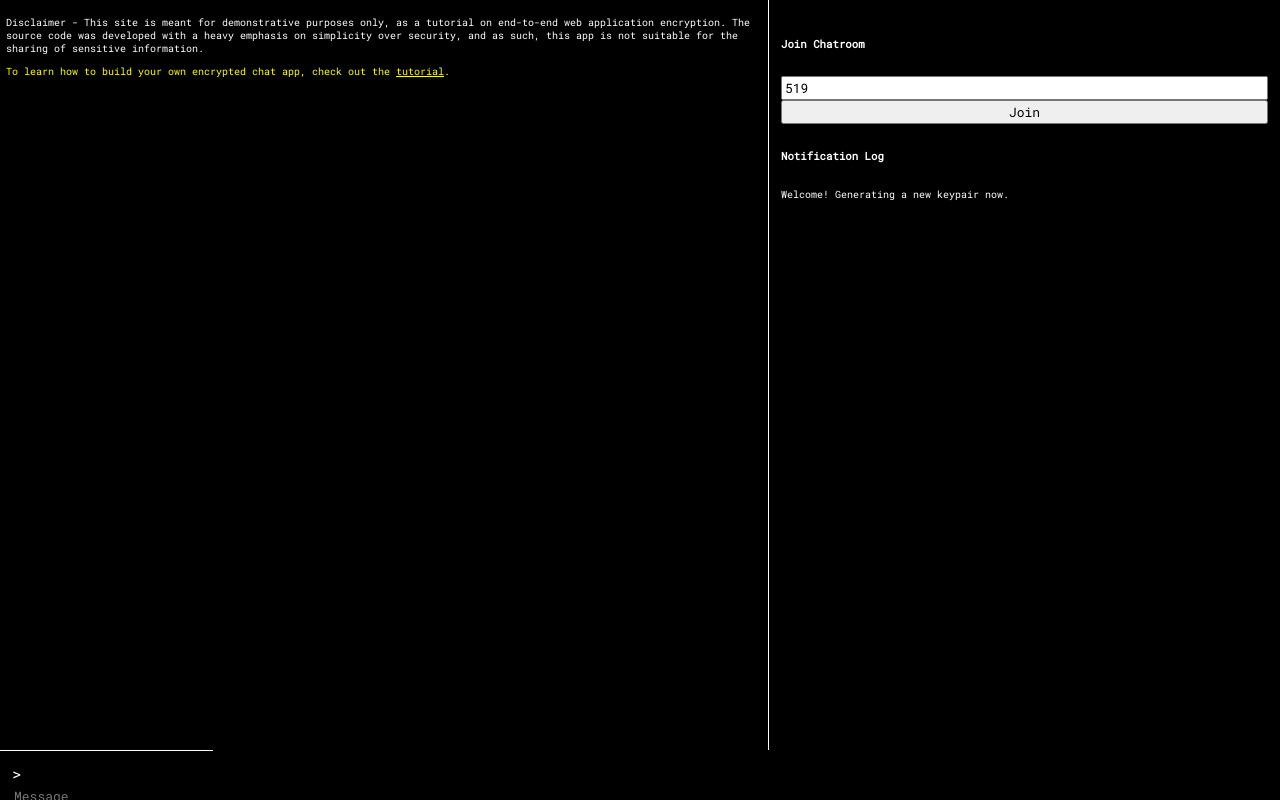
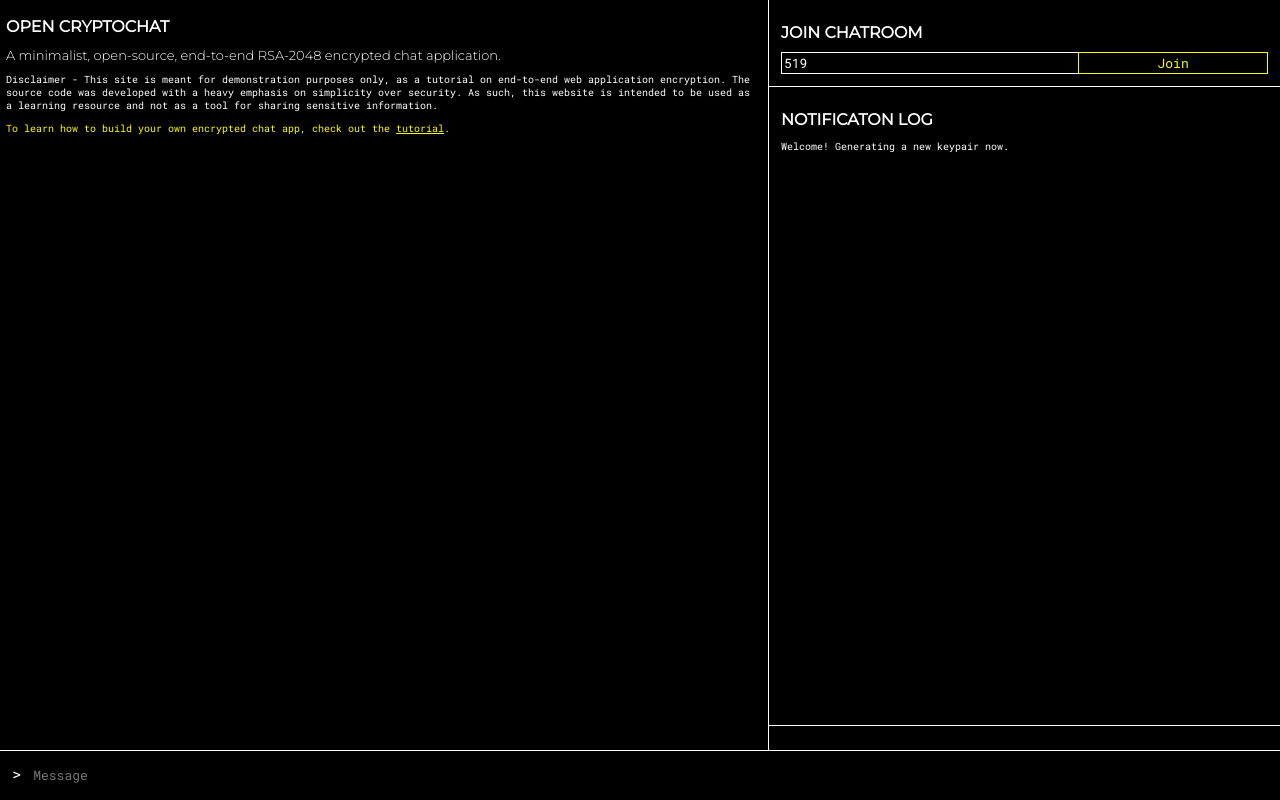
Before and after one commit to triestpa/Open-Cryptochat, a website: page public/index.html in a window 1280 px wide. Drawn offline with nearby package versions, Linux system fonts and the light colour scheme.

Commit message:
Styling enhancements

```diff
--- a/public/index.html
+++ b/public/index.html
@@ -5,19 +5,24 @@
     <title>Encrypted Chat</title>
     <meta name="description" content="Vue.js - Intuitive, Fast and Composable MVVM for building interactive interfaces.">
     <meta name="viewport" content="width=device-width, initial-scale=1, maximum-scale=1, user-scalable=no">
+    <link href="https://fonts.googleapis.com/css?family=Montserrat:300,400" rel="stylesheet">
     <link href="https://fonts.googleapis.com/css?family=Roboto+Mono" rel="stylesheet">
     <link href="/styles.css" rel="stylesheet">
   </head>
   <body>
     <div id="vue-instance">
-      <div class="chat-container full-width">
-        <p class="disclaimer">Disclaimer - This site is meant for demonstrative purposes only, as a tutorial on end-to-end web application encryption.  The source code was developed with a heavy emphasis on simplicity over security, and as such, this app is not suitable for the sharing of sensitive information.</p>
-        <p class="blog-plug">To learn how to build your own encrypted chat app, check out the <a class="blog-plug" target="_blank" rel="noopener" href="https://blog.patricktriest.com">tutorial</a>.</p>
+      <div ref="chatContainer" class="chat-container full-width">
+        <div class="title-header">
+        <h1>OPEN CRYPTOCHAT</h1>
+        <h2>A minimalist, open-source, end-to-end RSA-2048 encrypted chat application.</h2>
+        <p>Disclaimer - This site is meant for demonstration purposes only, as a tutorial on end-to-end web application encryption. The source code was developed with a heavy emphasis on simplicity over security. As such, this website is intended to be used as a learning resource and not as a tool for sharing sensitive information.</p>
+        <p class="yellow">To learn how to build your own encrypted chat app, check out the <a class="blog-plug" target="_blank" rel="noopener" href="https://blog.patricktriest.com">tutorial</a>.</p>
+        </div>
         <div class="message-list">
           <div class="message full-width" v-for="message in messages">
             <p>
-              <span v-if="message.sender == originPublicKey" class="self-key">{{ getKeySnippet(message.sender) }}</span>
-              <span v-else class="other-key">{{ getKeySnippet(message.sender) }}</span>
+              <span v-if="message.sender == originPublicKey" class="green">{{ getKeySnippet(message.sender) }}</span>
+              <span v-else class="red">{{ getKeySnippet(message.sender) }}</span>
               > {{ message.text }}
             </p>
           </div>
@@ -25,28 +30,32 @@
       </div>
 
       <div class="info-container full-width">
-          <h6>Join Chatroom</h6>
-          <input type="text" placeholder="Room Name" id="roomInput" v-model="pendingRoom" @keyup.enter="joinRoom()">
-          <input type="submit" v-on:click="joinRoom()" value="Join">
-          <h6>Notification Log</h6>
+          <h1>JOIN CHATROOM</h1>
+          <div class="room-select">
+            <input type="text" class="full-width" placeholder="Room Name" id="room-input" v-model="pendingRoom" @keyup.enter="joinRoom()">
+            <input class="yellow-button full-width" type="submit" v-on:click="joinRoom()" value="Join">
+          </div>
+          <div class="divider"></div>
           <div class="notification-list">
+            <h1>NOTIFICATON LOG</h1>
             <div class="notification full-width" v-for="notification in notifications">
               {{ notification }}
             </div>
           </div>
           <div class="flex-fill"></div>
-          <div class="keys">
-            <div class="key other-key" v-if="destinationPublicKey">
-              <p class="key-label">Their Public Key - {{ getKeySnippet(destinationPublicKey) }}</p>
+          <div class="divider"></div>
+          <div class="keys full-width">
+            <div class="key red" v-if="destinationPublicKey">
+              <h1>THEIR PUBLIC KEY - {{ getKeySnippet(destinationPublicKey) }}</h1>
               <p>{{ destinationPublicKey }}</p>
             </div>
-            <div class="key self-key" v-if="originPublicKey">
-              <p class="key-label">Your Public Key - {{ getKeySnippet(originPublicKey) }}</p>
+            <div class="key green" v-if="originPublicKey">
+              <h1>YOUR PUBLIC KEY - {{ getKeySnippet(originPublicKey) }}</h1>
               <p>{{ originPublicKey }}</p>
             </div>
           </div>
       </div>
-      <div class="bottom-bar">
+      <div class="bottom-bar full-width">
         <div class="full-width">
           > <input class="message-input" type="text" placeholder="Message" v-model="draft" @keyup.enter="sendMessage()">
         </div>
```
